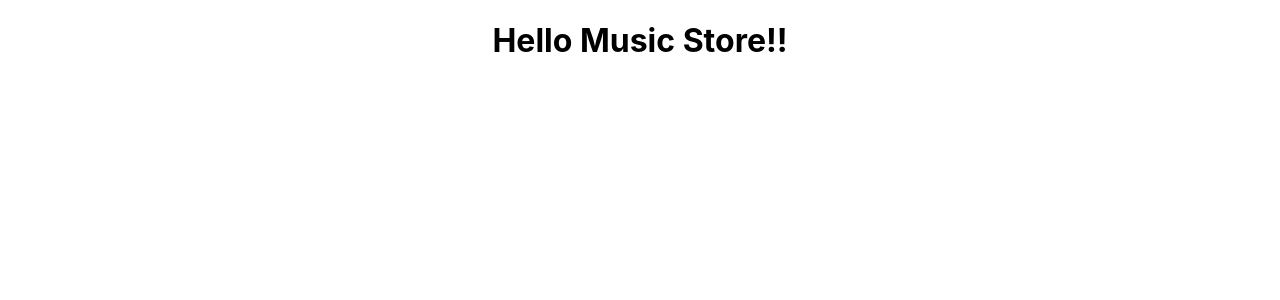
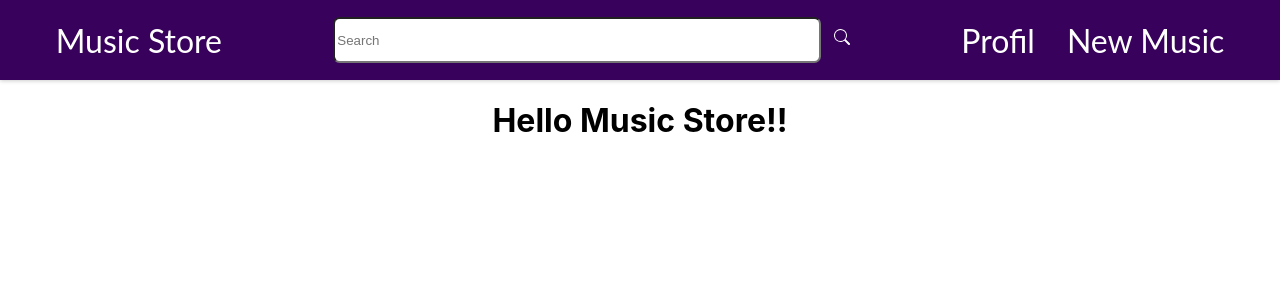
Before and after one commit to cemgokce/music-store, a React (Create React App) app: page / in a window 1280 px wide. Shown: the top 300 px of the page. Built offline with nearby package versions, Linux system fonts and the light colour scheme.

Commit message:
Header added.

```diff
--- a/package.json
+++ b/package.json
@@ -12,6 +12,8 @@
     "@types/react-dom": "^18.0.10",
     "react": "^18.2.0",
     "react-dom": "^18.2.0",
+    "react-icons": "^4.7.1",
+    "react-router-dom": "^5.2.0",
     "react-scripts": "5.0.1",
     "typescript": "^4.9.4",
     "web-vitals": "^2.1.4"
@@ -39,5 +41,8 @@
       "last 1 firefox version",
       "last 1 safari version"
     ]
+  },
+  "devDependencies": {
+    "@types/react-router-dom": "^5.3.3"
   }
 }
--- a/src/App.tsx
+++ b/src/App.tsx
@@ -1,10 +1,13 @@
-import React from 'react';
+import React from "react";
+import Layout from "./components/Layout/Layout";
 
 function App() {
   return (
-    <div>
-      <h1 style={{textAlign:"center"}}>Hello Music Store!!</h1>
-    </div>
+    <React.Fragment>
+      <Layout>
+        <h1 style={{ textAlign: "center" }}>Hello Music Store!!</h1>
+      </Layout>
+    </React.Fragment>
   );
 }
 
--- /dev/null
+++ b/src/components/Layout/Layout.tsx
@@ -0,0 +1,13 @@
+import React from "react";
+import MainHeader from "./MainHeader";
+
+const Layout=(props: any)=> {
+  return (
+    <React.Fragment>
+      <MainHeader />
+      <main>{props.children}</main>
+    </React.Fragment>
+  );
+}
+
+export default Layout;
--- /dev/null
+++ b/src/components/Layout/MainHeader.module.css
@@ -0,0 +1,158 @@
+.header {
+    width: 100%;
+    height: 5rem;
+    background-color: #38015c;
+    box-shadow: 0 1px 4px rgba(0, 0, 0, 0.2);
+    display: flex;
+    justify-content: space-around;
+    align-items: center;
+  }
+
+  .logo {
+    font-family: "Lato", sans-serif;
+    font-size: 2rem;
+    color: white;
+    margin: 0;
+  }
+
+  .searchInput {
+    border-radius: 0.5em;
+    width: 30rem;
+    height: 2.5rem;
+  }
+  .searchIcon {
+    margin-left: 0.8rem;
+  }
+
+  .searchButton {
+    margin-left: 0.8rem;
+    border-color: #fff;
+  }
+
+  .headerLeft {
+    display: flex;
+    align-items: center;
+    height: 5rem;
+    font-family: "Lato", sans-serif;
+    font-size: 2rem;
+    color: white;
+    margin: 0;
+  }
+
+  /* DropDown Css Begin */
+
+  .dropbtn {
+    /* color: white;
+    padding: 16px;
+    font-size: 16px;
+    border: none;
+    cursor: pointer; */
+  }
+
+  /* The container <div> - needed to position the dropdown content */
+  .dropdown {
+    position: flex;
+    color: #c291e2;
+    border: 1px solid white;
+    border-radius: 0.5rem;
+
+
+  }
+
+  /* Dropdown Content (Hidden by Default) */
+  .dropdownContent {
+    display: none;
+    position: absolute;
+    background-color: #c291e2;
+    min-width: 160px;
+    box-shadow: 0px 8px 16px 0px rgba(0,0,0,0.2);
+    z-index: 1;
+  }
+
+  /* Links inside the dropdown */
+  .dropdownContentLink {
+    color: black;
+    padding: 12px 16px;
+    text-decoration: none;
+    display: block;
+  }
+
+  /* Change color of dropdown links on hover */
+  .dropdownContent a:hover {background-color: #c291e2}
+
+  /* Show the dropdown menu on hover */
+  .dropdown:hover .dropdownContent {
+    display: block;
+  }
+
+  /* Change the background color of the dropdown button when the dropdown content is shown */
+  .dropdown:hover .dropbtn {
+    background-color: #c291e2;
+  }
+
+
+  /* DropDown Css End */
+
+
+  .categories{
+    color: #fff;
+  }
+
+  .header ul {
+    list-style: none;
+    margin: 0;
+    padding: 0;
+    display: flex;
+    align-items: baseline;
+  }
+
+  .header li {
+    margin: 0 1rem;
+  }
+
+  .header a {
+    text-decoration: none;
+    color: white;
+    font-weight: bold;
+  }
+
+  .header button {
+    font: inherit;
+    background-color: transparent;
+    border: 1px solid white;
+    color: white;
+    font-weight: bold;
+    padding: 0.5rem 1.5rem;
+    border-radius: 6px;
+    cursor: pointer;
+  }
+
+  .header a:hover {
+    color: #c291e2;
+  }
+
+  .header button:hover {
+    background-color: #c291e2;
+    color: #38015c;
+  }
+
+  .dropdown {
+    float: left;
+    overflow: hidden;
+  }
+
+  .dropdown .dropbtn {
+    font-size: 16px;
+    border: none;
+    outline: none;
+    color: white;
+    padding: 14px 16px;
+    background-color: inherit;
+    font-family: inherit;
+    margin: 0;
+  }
+
+  .navbar a:hover,
+  .dropdown:hover .dropbtn {
+    background-color: #c291e2;
+  }
--- /dev/null
+++ b/src/components/Layout/MainHeader.tsx
@@ -0,0 +1,32 @@
+import React from "react";
+import classes from "./MainHeader.module.css";
+import { BsSearch } from "react-icons/bs";
+import { IconContext } from "react-icons";
+
+const MainHeader = () => {
+  return (
+    <React.Fragment>
+      <header className={classes.header}>
+        <div className={classes.logo}>Music Store</div>
+        <div className={classes.search}>
+          <input
+            className={classes.searchInput}
+            type="text"
+            placeholder="Search"
+          />
+          <span className={classes.searchButton}>
+              <IconContext.Provider value={{ color: "white" }}>
+                <BsSearch />
+              </IconContext.Provider>
+          </span>
+        </div>
+        <div className={classes.headerLeft}>
+          <div>Profil</div>
+          <div style={{marginLeft:"1em"}}>New Music</div>
+        </div>
+      </header>
+    </React.Fragment>
+  );
+};
+
+export default MainHeader;
```
Also changed, not shown: src/components/Music/Music.tsx (added, +14 -0 lines), src/pages/MusicPage.tsx (added, +14 -0 lines), 1 other file (tests, documents, lock files or other folders).
